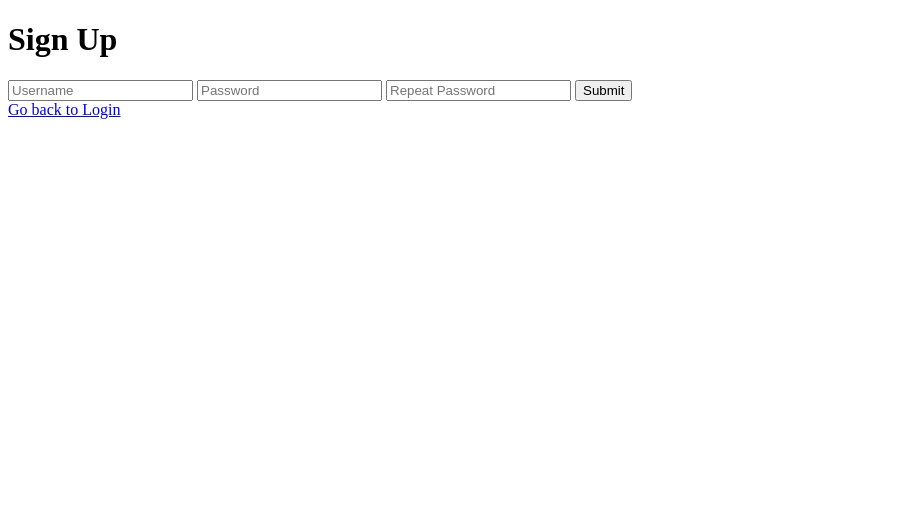
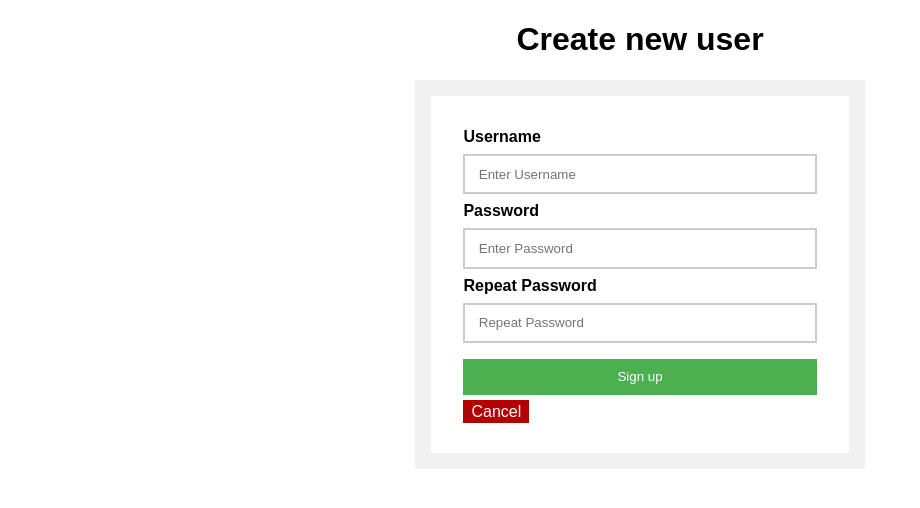
Before and after one commit to MarkusDrejer/Kea_DAT_Node_2020_Spring, a website: page 1/7._Auth/public/auth/signup.html in a window 1280 px wide. Shown: the whole page, without its empty margins (0-920 px from the left). Drawn offline with Linux system fonts and the light colour scheme.

Commit message:
Added a lot of css and made several html files better

```diff
--- a/1/7._Auth/app.js
+++ b/1/7._Auth/app.js
@@ -34,8 +34,10 @@ Model.knex(knex);
 /* Add Routes */
 const authRoute = require('./routes/auth.js');
 const usersRoute = require('./routes/users.js');
+const contentRoute = require('./routes/content.js');
 app.use(authRoute);
 app.use(usersRoute);
+app.use(contentRoute);
 
 
 /* Start Server */
--- /dev/null
+++ b/1/7._Auth/public/auth/auth.css
@@ -0,0 +1,52 @@
+form {
+    display: inline-block;
+    margin-left: auto;
+    margin-right: auto;
+    text-align: left;
+    border: 1em solid #f1f1f1;
+    width: 33%;
+}
+
+#form {
+    display: block;
+    text-align: center;
+}
+
+input {
+    width: 100%;
+    padding: 0.8em 1em;
+    margin: 0.6em 0;
+    display: inline-block;
+    border: 0.2em solid #ccc;
+    box-sizing: border-box;
+}
+
+button {
+    background-color: #4CAF50;
+    color: white;
+    padding: 0.8em 1em;
+    margin: 0.6em 0;
+    border: none;
+    cursor: pointer;
+    width: 100%;
+}
+
+a {
+    text-decoration: none;
+    color: white;
+    padding: 0.2em 0.5em;
+    border: none;
+    cursor: pointer;
+}
+
+#cancel {
+    background-color: rgb(179, 0, 0);
+}
+
+#signup {
+    background-color: rgb(0, 122, 170);
+}
+
+.container {
+    padding: 2em;
+}
--- a/1/7._Auth/public/auth/signup.html
+++ b/1/7._Auth/public/auth/signup.html
@@ -3,20 +3,33 @@
 <head>
     <meta charset="UTF-8">
     <meta name="viewport" content="width=device-width, initial-scale=1.0">
-    <title>Sign Up</title>
+    <link rel="stylesheet" href="/auth/auth.css" type="text/css">
+    <link rel="stylesheet" href="/global.css" type="text/css">
+    <title>Sign up</title>
+
 </head>
 <body>
 
-    <h1>Sign Up</h1>
-
-    <form action="/signup" method="POST">
-        <input type="text" name="username" placeholder="Username">
-        <input type="password" name="password" placeholder="Password">
-        <input type="password" name="passwordRepeat" placeholder="Repeat Password">
-        <button type="submit">Submit</button>
-    </form>
-
-    <a href="/login">Go back to Login</a>
+    <div id="form">
+        <h1>Create new user</h1>
+        <form action="/signup" method="POST">
+            <div class="container">
+                <label><b>Username</b></label>
+                <br>
+                <input type="text" placeholder="Enter Username" name="username" required>
+                <br>
+                <label><b>Password</b></label>
+                <br>
+                <input type="password" placeholder="Enter Password" name="password" required>
+                <br>
+                <label><b>Repeat Password</b></label>
+                <br>
+                <input type="password" placeholder="Repeat Password" name="passwordRepeat" required>
+                <button type="submit">Sign up</button>
+                <a id="cancel" href="/login">Cancel</a>
+            </div>
+        </form>
+    </div>
 
 </body>
 </html>
--- /dev/null
+++ b/1/7._Auth/public/email/email.css
@@ -0,0 +1,67 @@
+h1 {
+	text-align: center;
+}
+
+.container {
+    display: block;
+    text-align: center;
+}
+
+form {
+    display: inline-block;
+    padding: 2em 4em 2em 4em;
+    margin: 1em 2em;
+    text-align: left;
+    background: rgb(202, 202, 202);
+	border-radius: 2em;
+    width: 60%;
+}
+
+label {
+	font-size: 0.85em;
+	margin-left: 0.5em;
+}
+
+input, textarea {
+    width: 100%;
+    padding: 1em;
+    border: 0.5em solid #ccc;
+    border-radius: 1em;
+    box-sizing: border-box;
+    margin-top: 0.5;
+    margin-bottom: 1em;
+    resize: vertical;
+}
+
+button {
+    background-color: #4CAF50;
+    font-size: medium;
+	margin: 0 auto;
+	outline: 0;
+	color: white;
+	border: 0;
+	padding: 1em 1.5em;
+	border-radius: 2em;
+	transition: all ease-in-out 0.1s;
+	position: relative;
+    text-align: center;
+    cursor: pointer;
+    float: right;
+}
+
+#cancel {
+    text-decoration: none;
+    background-color: rgb(179, 0, 0);
+    font-size: medium;
+	margin: 0 auto;
+	outline: 0;
+	color: white;
+	border: 0;
+	padding: 1em 1.5em;
+	border-radius: 2em;
+	transition: all ease-in-out 0.1s;
+	position: relative;
+    text-align: center;
+    cursor: pointer;
+    float: left;
+}
--- /dev/null
+++ b/1/7._Auth/public/global.css
@@ -0,0 +1,18 @@
+body {
+    font-family: Arial, Helvetica, sans-serif;
+}
+
+#logout {
+    text-decoration: none;
+    float: right;
+    padding-right: 1em;
+    font-size: large;
+}
+
+a:hover {
+    opacity: 0.8;
+}
+
+button:hover {
+    opacity: 0.8;
+}
```
Also changed, not shown: 1/7._Auth/public/auth/login.html (+19 -9 lines), 1/7._Auth/public/content/sendEmail.html (deleted, +0 -23 lines), 1/7._Auth/public/email/email.html (added, +38 -0 lines), 1/7._Auth/public/mainPage/mainPage.html (renamed from 1/7._Auth/public/content/mainPage.html, +4 -2 lines), 1/7._Auth/routes/content.js (added, +48 -0 lines), 1/7._Auth/routes/users.js (+11 -56 lines), 1/7._Auth/public/mainPage/mainPage.css (added).
